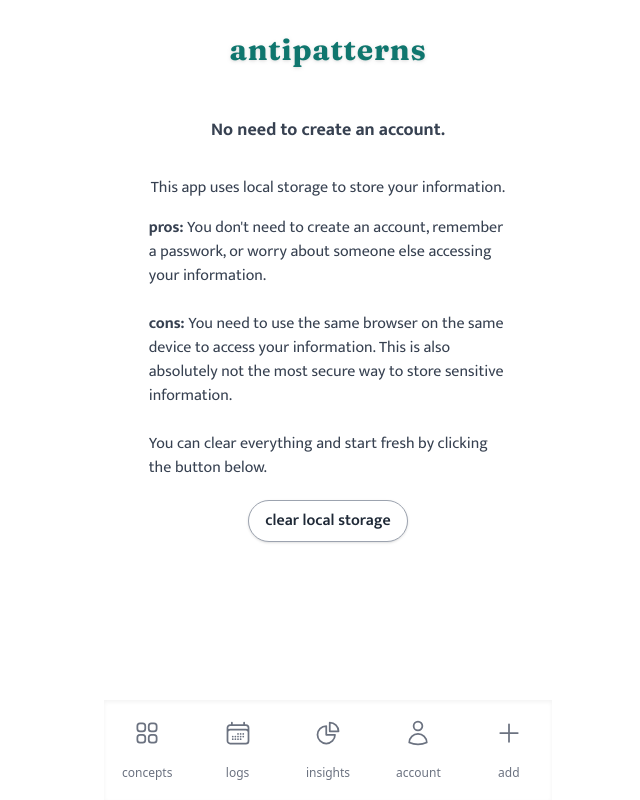
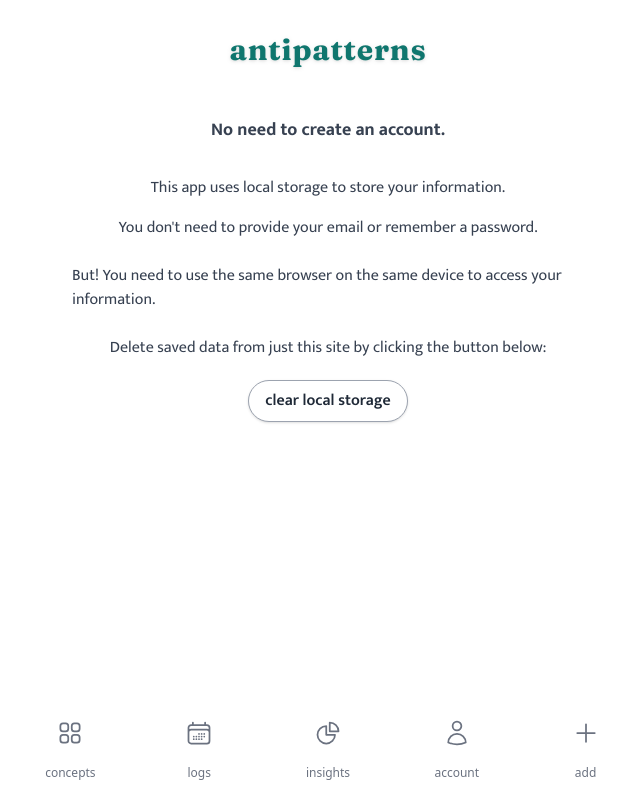
Before and after one commit to josephrmartinez/reactionsjournal, a React (Vite) app: page /reactionsjournal/account in a window 1280 px wide. Shown: the whole page, without its empty margins (312-952 px from the left). Built offline with nearby package versions, Linux system fonts and the light colour scheme.

Commit message:
update tailwind styling on addForms

```diff
--- a/src/index.css
+++ b/src/index.css
@@ -32,7 +32,7 @@ body{
    display: grid;
    height: 100vh;
    width: 100vw;
-   max-width: 448px;
+   max-width: 640px;
    grid-template-rows: 12.5% 75% 12.5%;
    justify-items: center;
 }
--- a/src/routes/account.jsx
+++ b/src/routes/account.jsx
@@ -3,11 +3,11 @@ export default function Account() {
         <div className="font-mukta flex flex-col items-center w-4/5 text-gray-700">
             <div className="text text-lg font-bold my-4">No need to create an account.</div>
             <div className="my-4">This app uses local storage to store your information.</div>
-            <div><span className="font-bold">pros: </span>You don't need to create an account, remember a passwork, or worry about someone else accessing your information.</div>
+            <div>You don't need to provide your email or remember a password.</div>
             <br></br>
-            <div><span className="font-bold">cons: </span>You need to use the same browser on the same device to access your information. This is also absolutely not the most secure way to store sensitive information.</div>
+            <div>But! You need to use the same browser on the same device to access your information.</div>
             <br></br>
-            <div>You can clear everything and start fresh by clicking the button below.</div>
+            <div>Delete saved data from just this site by clicking the button below:</div>
             <button className="bg-white hover:bg-gray-100 active:bg-gray-200 text-gray-800 font-semibold py-2 px-4 border border-gray-400 rounded-full shadow my-5">clear local storage</button>
         </div>
     )
--- a/src/routes/add.jsx
+++ b/src/routes/add.jsx
@@ -15,22 +15,7 @@ const INITIAL_DATA = {
     "conversationDate": "",
     "conversationLocation": "",
     "conversationWith": [],
-    "userReactions": [
-        { id: "1", name: "giving advice", selected: false },
-        { id: "2", name: "defensiveness", selected: false },
-        { id: "3", name: "changing subject", selected: false },
-        { id: "4", name: "diagnosing", selected: false },
-        { id: "5", name: "dismissing feelings", selected: false },
-        { id: "6", name: "sarcasm", selected: false },
-        { id: "7", name: "taking it personally", selected: false },
-        { id: "8", name: "shutting down", selected: false },
-        { id: "9", name: "devil's advocate", selected: false },
-        { id: "10", name: "intellectualizing", selected: false },
-        { id: "11", name: "sympathy", selected: false },
-        { id: "12", name: "one-upping", selected: false },
-        { id: "13", name: "commiserating", selected: false },
-        { id: "14", name: "personal storytelling", selected: false }
-    ],
+    "userReactions": [],
     "userResponses": [],
     "partnerReactions": [],
     "partnerResponses": [],
@@ -44,6 +29,7 @@ export default function Add() {
         setData(prevData => {
             return {...prevData, ...fields}
         })
+        console.log(data)
     }
 
 
@@ -69,11 +55,10 @@ export default function Add() {
         <div className="font-mukta h-full w-4/5 flex flex-col items-center">
             <form className="h-full w-full grid grid-cols-1  grid-rows-[10%_80%_10%]" onSubmit={onSubmit}>
                 {step}
-
-                <div className="flex flex-row justify-around">
-                    {currentStepIndex !== 0 && <button type="button" onClick={back}>back</button>}
-                    {<button type="submit">{isLastStep ? "log entry" : "next"}</button>}
-                </div>
+            <div className="flex flex-row justify-around">
+                {currentStepIndex !== 0 && <button type="button" onClick={back}>back</button>}
+                {<button type="submit">{isLastStep ? "log entry" : "next"}</button>}
+            </div>
             </form>
             </div>
     )
--- a/src/routes/addForms/DateLocationWithForm.jsx
+++ b/src/routes/addForms/DateLocationWithForm.jsx
@@ -8,16 +8,6 @@ export default function DateLocationWithForm({ conversationID, conversationDate,
     ])
 
     const dateClicked = (e) => {
-    // TODO: BUILD FUNCTION THAT TREATS DIVS LIKE RADIO BUTTONS: ONLY ONE CAN BE SELECTED AT A TIME
-
-        // max 6 selected
-    // if (!e.target.classList.contains("selected")) {
-    //   const selectedCount = reactions.filter((reaction) => reaction.selected).length;
-    //   if (selectedCount === 6) {
-    //     return;
-    //   }
-    // }
-
     setDate(
       date.map((option) =>
         option.id === e.target.getAttribute("data-id")
@@ -27,7 +17,6 @@ export default function DateLocationWithForm({ conversationID, conversationDate,
     );
 
       let selectedDate = date.filter(option => option.selected)
-      console.log(selectedDate)
       updateFields({ conversationDate: selectedDate.name })
     //   HOW TO ADD TWO WAY DATA BINDINGS ON DIV TOGGLE ITEMS LIKE THIS?
 
@@ -36,7 +25,8 @@ export default function DateLocationWithForm({ conversationID, conversationDate,
 
         return (
             <FormWrapper title="Add conversation:">
-                <div className='border-b-4 flex flex-row align-center justify-start w-full'>
+                <div className='flex flex-col h-full justify-around'>
+                <div className='border-b-4 flex flex-row align-center w-full'>
                     <label>conversation with:</label>
                     <input
                         autoFocus
@@ -68,7 +58,7 @@ export default function DateLocationWithForm({ conversationID, conversationDate,
                         className="pl-3"
                         value={conversationLocation}
                         onChange={e => updateFields({ conversationLocation: e.target.value })} /></div>
-
+            </div>
 
             </FormWrapper>
         )
--- a/src/routes/addForms/FormWrapper.jsx
+++ b/src/routes/addForms/FormWrapper.jsx
@@ -2,7 +2,7 @@ export default function FormWrapper({ title, children }) {
     return (
         <>
             <div className=" text-xl text-left self-center leading-5 font-mukta font-bold">{title}</div>
-            <div className="flex flex-col items-left w-full justify-around">{children}</div>
+            <div className="flex flex-col items-left w-full">{children}</div>
         </>
     )
 }
--- a/src/routes/addForms/NotesAndSubmitForm.jsx
+++ b/src/routes/addForms/NotesAndSubmitForm.jsx
@@ -2,13 +2,17 @@ import FormWrapper from "./FormWrapper"
 
 export default function NotesAndSubmitForm({ updateFields, notes }) {
     return (
-        <FormWrapper title="response">
-            <label>notes:</label>
+        <FormWrapper title="Notes:">
+            <div className="justify-self-start flex flex-col items-center">
             <textarea
                 autoFocus
                 type="textArea"
+                style={{ width: "90%", height: "100px" }}
+                className="p-3"
+                placeholder="optional"
                 value={notes}
-                onChange={e => updateFields({ notes: e.target.value })}/>
+                    onChange={e => updateFields({ notes: e.target.value })} />
+            </div>
         </FormWrapper>
     )
 }
--- a/src/routes/addForms/PartnerReactionsForm.jsx
+++ b/src/routes/addForms/PartnerReactionsForm.jsx
@@ -45,7 +45,7 @@ export default function PartnerReactionsForm({updateFields, partnerReactions })
   };
 
     return (
-        <FormWrapper title="My habitual reactions:">
+        <FormWrapper title="Their habitual reactions:">
         <div className="form-grid">
       {reactions.map((reaction) => (
         <div
--- a/src/routes/addForms/PartnerResponsesForm.jsx
+++ b/src/routes/addForms/PartnerResponsesForm.jsx
@@ -38,7 +38,7 @@ export default function PartnerResponsesForm({updateFields, partnerResponses })
   };
 
     return (
-        <FormWrapper title="My intentional responses:">
+        <FormWrapper title="Their intentional responses:">
         <div className="form-grid">
       {responses.map((response) => (
         <div
--- a/src/routes/root.jsx
+++ b/src/routes/root.jsx
@@ -6,7 +6,7 @@ export default function Root() {
         <div className="flex flex-col justify-center w-full ">
               <div className="text-3xl text-center text-teal-700 font-bold font-fraunces drop-shadow tracking-wide select-none">antipatterns</div></div>
         <div id="detail" className="flex items-center w-full h-full flex-col"><Outlet /></div>
-        <nav className="flex items-center w-full shadow-inner">
+        <nav className="flex items-center w-full shadow-inner sm:shadow-none">
           <ul className="grid grid-cols-5 gap-1 w-full h-full">
             <Link to={`/reactionsjournal/concepts`} className="flex flex-col items-center justify-evenly rounded-full">
                 <svg xmlns="http://www.w3.org/2000/svg" fill="none" viewBox="0 0 24 24" strokeWidth={1.5} stroke="currentColor" className="w-7 h-7 stroke-gray-500">
```
